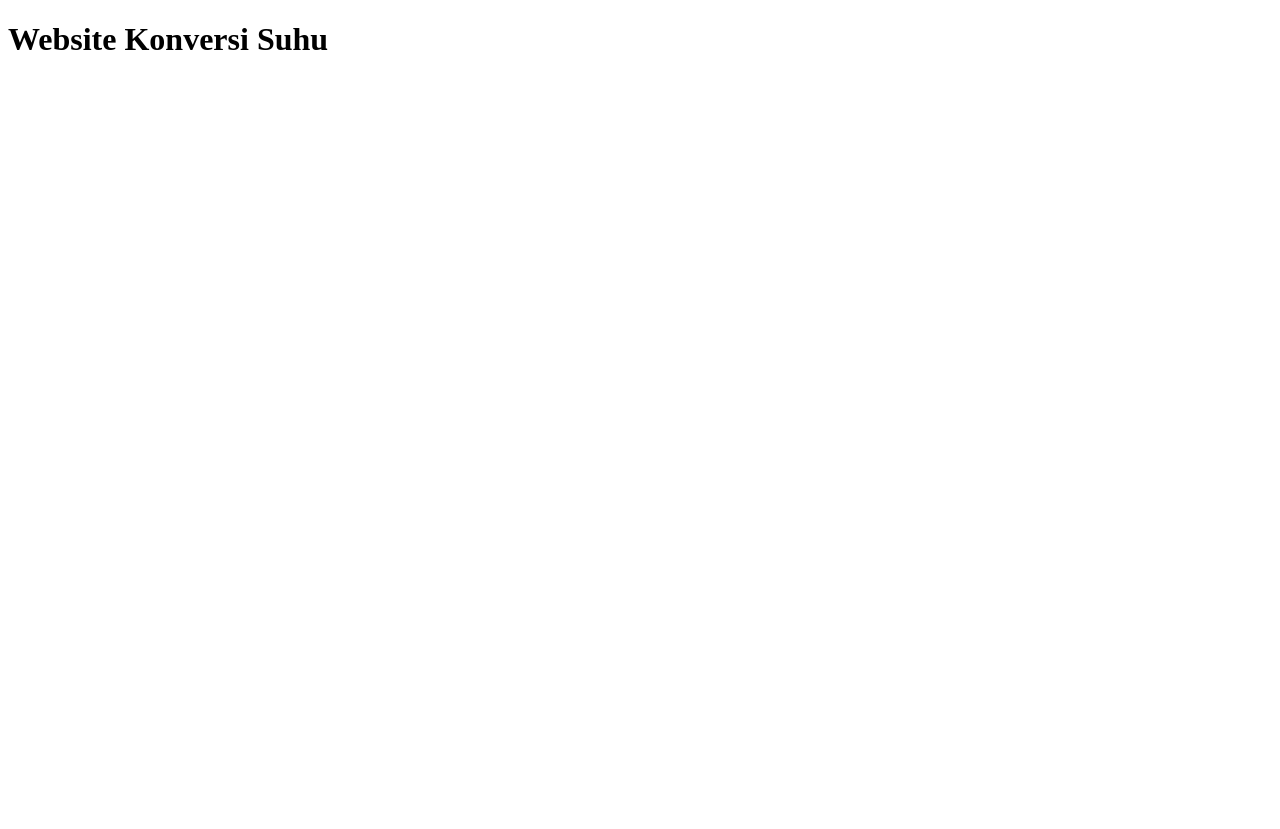
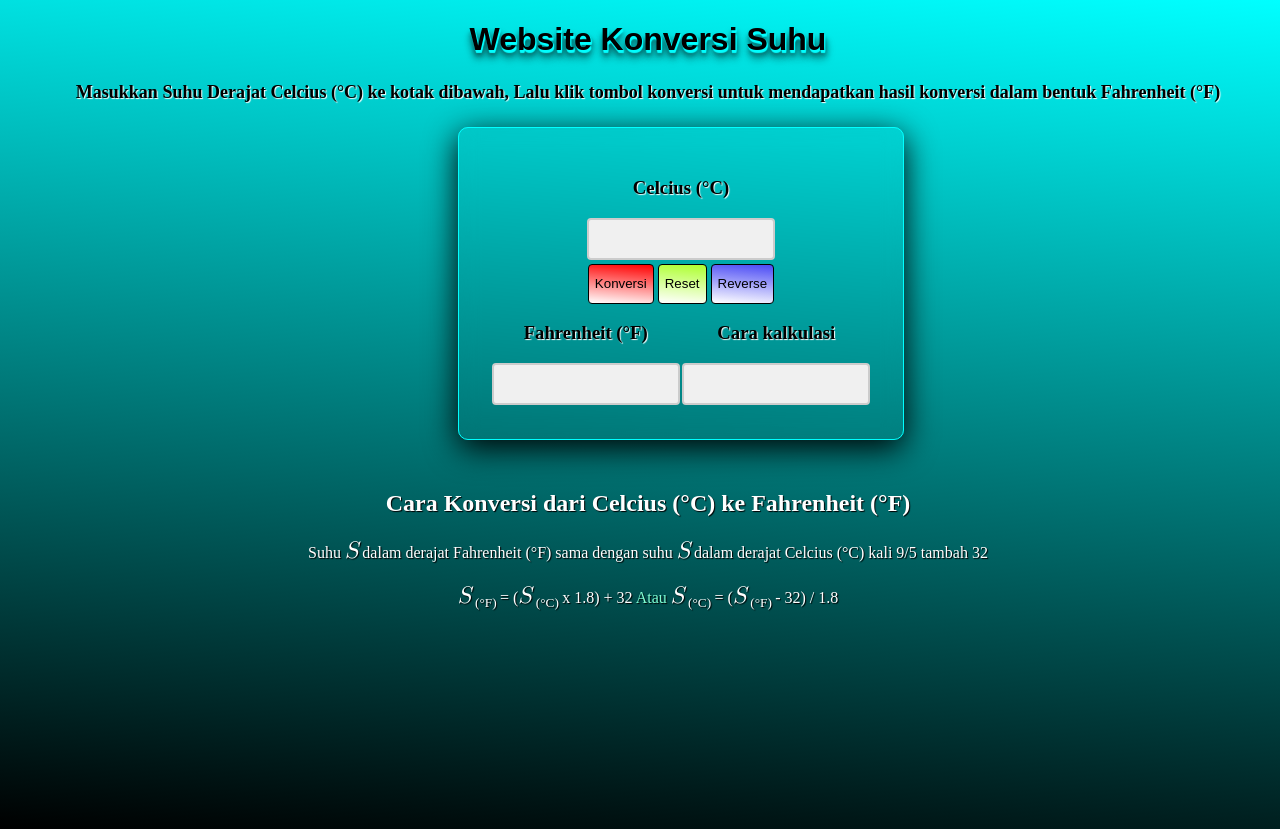
Before and after one commit to revou-fundamental-course/10-jun-24-KelvinDWI, a plain HTML site: page index.html in a window 1280 px wide. Before the commit the page ends 800 px from the top, so only its background shows below. Drawn offline with Linux system fonts and the light colour scheme.

Commit message:
init configuration

```diff
--- a/css/styles.css
+++ b/css/styles.css
@@ -0,0 +1,108 @@
+/* Judul */
+.judul{
+    justify-content: center;
+    text-align: center;
+    font-family: fantasy;
+    color: black;
+    text-shadow: 1px 1px 1px aqua,
+    1px 2px 1px aqua,
+    1px 3px 1px aqua,
+    1px 5px 4px rgba(16,16,16,0.4),
+    1px 6px 6px rgba(16,16,16,0.2),
+    1px 7px 8px rgba(16,16,16,0.2),
+    1px 8px 10px rgba(16,16,16,0.4);
+}
+
+/* main atas */
+.celcius-container{
+    text-align: center;
+    justify-content: center;
+    align-items: center;
+}
+
+.result-container{
+    display: flex;
+    justify-content: space-evenly;
+    text-align: center;
+}
+
+textarea{
+    resize: none;
+    background-color: #f0f0f0;
+    border-radius: 4px;
+    border: 2px solid #ccc;
+    font-family: math;
+    font-size: 14px;
+    width: 180px;
+}
+
+.wrapper{
+    backdrop-filter: blur(10px);
+    -webkit-backdrop-filter: blur(10px) ;
+    border-radius: 20px;
+    border: 1px solid aqua;
+    box-shadow: 0 8px 32px 0 black;
+    max-width: 20 px;
+    width: 30%;
+    padding: 30px;
+    border-radius: 10px;
+    margin: 20px;
+    margin-left: 450px;
+    text-shadow: 1px 1px 1px #fff;
+}
+
+
+
+.cara{
+    padding: 10px;
+    color: white;
+    text-shadow: 1px 1px 1px #000;
+    justify-content: center;
+    text-align: center;
+}
+
+
+.button{
+    border-radius: 4px;
+    border: 1px solid black;
+    height: 40px;
+}
+
+.red-color{
+    background:  linear-gradient(5deg,white,red);
+    color: black
+}
+.green-color{
+    background: linear-gradient(5deg,white,greenyellow);
+    color: black;
+}
+.blue-color{
+    background:linear-gradient(5deg,white,rgb(74, 74, 245));
+    color: black;
+}
+
+/* Keseluruhan */
+.subject-info{
+    font-size: 24px;
+    font-style: italic;
+    font-family: math;
+}
+
+.warna{
+    color: aquamarine;
+}
+
+body{
+   height: 100vh;
+   width: 100%;
+   background: linear-gradient(5deg,black,aqua);
+   background-size: 100% 100%;
+}
+
+body h4{
+    color: black;
+    text-align: center;
+    text-shadow: 1px 1px 1px #fff;
+    font-size: 18px;
+
+}
--- a/index.html
+++ b/index.html
@@ -7,10 +7,75 @@
     <link rel="stylesheet" href="css/styles.css">
 </head>
 <body>
-    <header>
+    <header class="judul">
         <h1>Website Konversi Suhu</h1>
     </header>
 
+    <h4>Masukkan Suhu Derajat Celcius (&deg;C) ke kotak dibawah,
+        Lalu klik tombol konversi untuk mendapatkan hasil konversi dalam bentuk Fahrenheit (&deg;F)</h4>
+    <!-- Main Content -->
+    <main class="wrapper">
+        <!-- Section Celcius -->
+        <section class="celcius-container">
+            <header>
+                <h3>Celcius (&deg;C)</h3>
+            </header>
+
+            <section>
+                <textarea></textarea>
+            </section>
+
+            <section">
+                <button class="button red-color">Konversi</button>
+                <button class="button green-color">Reset</button>
+                <button class="button blue-color">Reverse</button>
+            </section>
+
+        </section>
+
+        <section class="result-container">
+            <!-- Section Fahrenheit -->
+        <section>
+            <header>
+                <h3>Fahrenheit (&deg;F)</h3>
+            </header>
+
+            <section>
+                <textarea></textarea>
+            </section>
+
+        </section>
+        <!-- Section Calculate -->
+        <section>
+            <header>
+                <h3>Cara kalkulasi</h3>
+            </header>
+
+            <section>
+                <textarea></textarea>
+            </section>
+        </section>
+        </section>
+        </main>
+        <main class="cara">
+        <!-- Section Info -->
+        <section>
+            <header>
+                <h1>Cara Konversi dari Celcius (&deg;C) ke Fahrenheit (&deg;F)</h1>
+            </header>
+
+            <p>Suhu <span class="subject-info">S</span> dalam derajat Fahrenheit (&deg;F) sama dengan suhu
+                <span class="subject-info">S</span> dalam derajat Celcius (&deg;C) kali 9/5 tambah 32</p>
+
+            <p>
+                <span class="subject-info">S</span> <sub>(&deg;F) </sub> =
+                (<span class="subject-info">S</span> <sub>(&deg;C) </sub> x 1.8) + 32 <span class="warna"> Atau </span>
+                <span class="subject-info">S</span> <sub>(&deg;C) </sub> =
+                (<span class="subject-info">S</span> <sub>(&deg;F) </sub> - 32) / 1.8
+            </p>
+
+        </section>
+    </main>
     <script src="js/script.js"></script>
 </body>
 </html>
```
